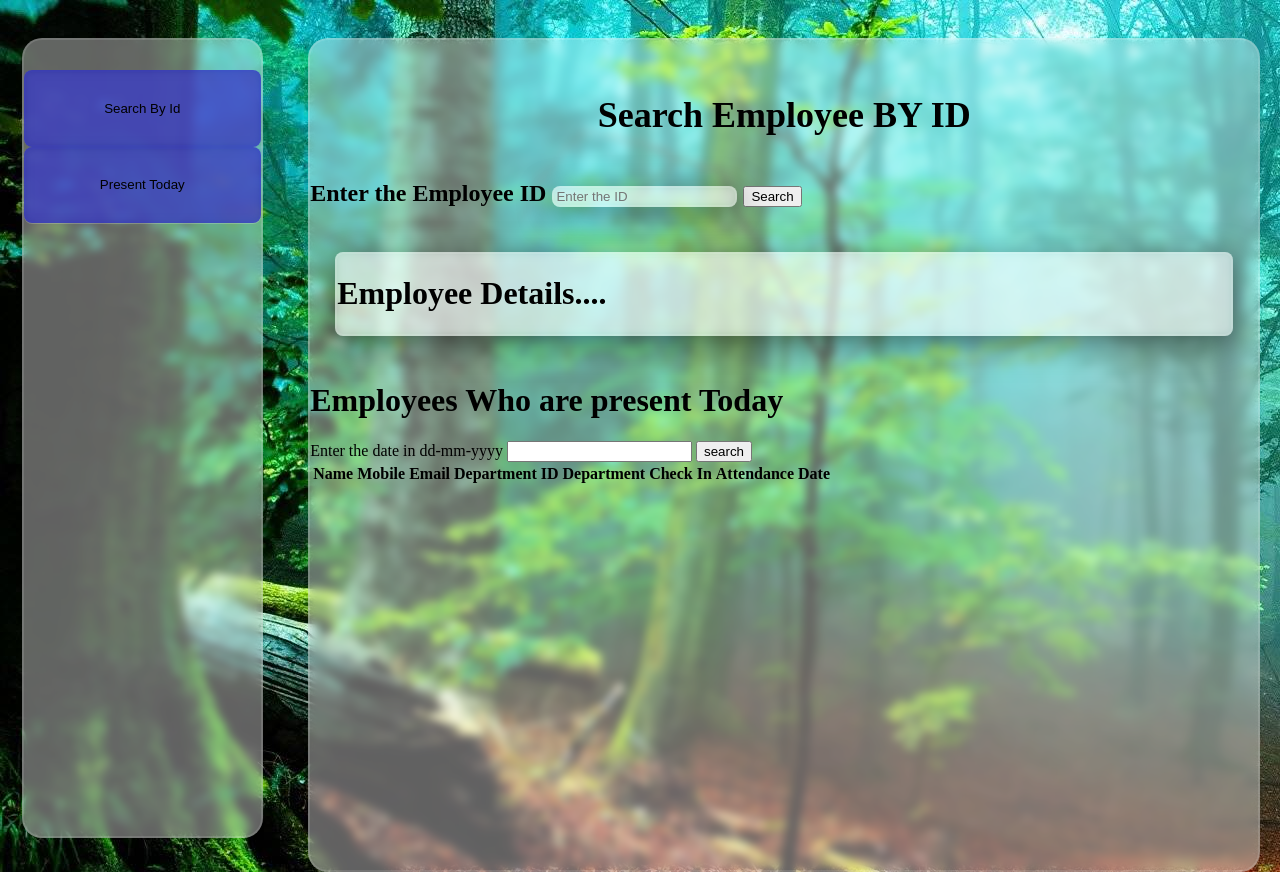
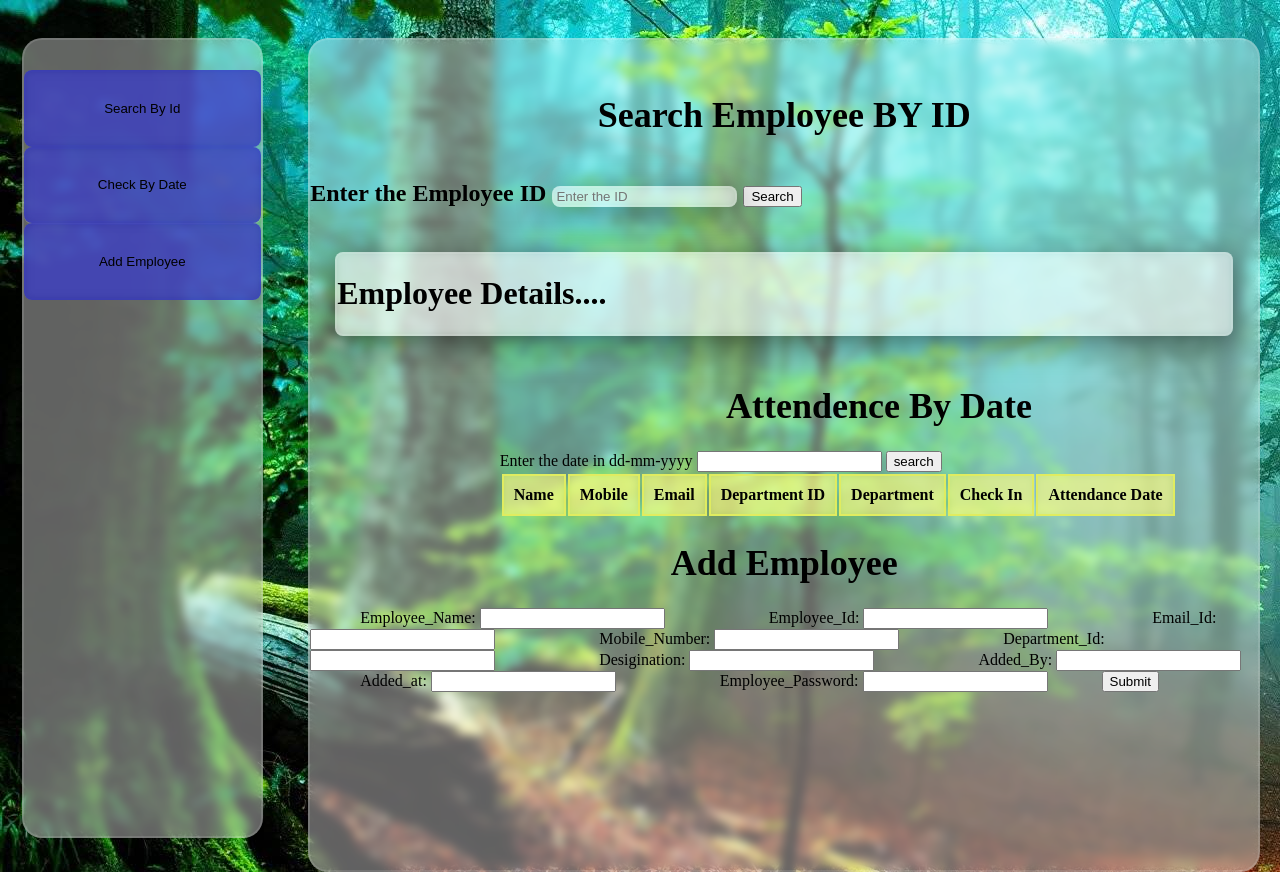
Before and after one commit to ananthakrishnan40/AttendanceManagementSystem, a FastAPI app: page /admin/dashboard in a window 1280 px wide. Run offline with FastAPI, Linux system fonts and the light colour scheme; lists and menus that the app fills with data are empty.

Commit message:
add Add Employee

```diff
--- a/admin.py
+++ b/admin.py
@@ -95,3 +95,22 @@ async def presenttoday(datedata:datevalidation,db:db_dependency):
         return {
             'sucess':False
         }
+
+class adduserValidation(BaseModel):
+    Employee_Id : int
+    Employee_Name :str
+    Email_Id:str
+    Mobile_Number:str
+    Department_Id:int
+    Desigination:str
+    Added_By:str
+    Added_at:str
+    Employee_Password:str
+
+@router.post('/dashboard/add_Employee')
+async def addEmployee(data : adduserValidation,db:db_dependency):
+    print("Connection Database")
+    print(data)
+    db.execute(text("insert into employee(Employee_Id,Employee_Name,Email_Id,Mobile_Number,Department_Id,Desigination,Added_By,Added_at,Employee_Password,Status) values(:Employee_Id,:Employee_Name,:Email_Id,:Mobile_Number,:Department_Id,:Desigination,:Added_By,curdate(),:Employee_Password,:Status);"),data.model_dump())
+    db.commit()
+    return {'sucess': True}
--- a/main.py
+++ b/main.py
@@ -46,22 +46,3 @@ class AddUserValidation(BaseModel):
 
 
 db_dependency = Annotated[Session,Depends(get_db)]
-
-
-@app.post('/add_Employee')
-async def addEmployee(db:db_dependency):
-    print("Connection Database")
-    data = {
-        'Employee_Id' : 3,
-        'Employee_Name' :'Appu',
-        'Email_Id' :'appu@gmail.com',
-        'Mobile_Number':'7994095129',
-        'Department_Id':5,
-        'Desigination':'DEV',
-        'Added_By':1,
-        'Employee_Password':'123',
-        'Status':'ACTIVE'
-        }
-    db.execute(text("insert into employee(Employee_Id,Employee_Name,Email_Id,Mobile_Number,Department_Id,Desigination,Added_By,Added_at,Employee_Password,Status) values(:Employee_Id,:Employee_Name,:Email_Id,:Mobile_Number,:Department_Id,:Desigination,:Added_By,curdate(),:Employee_Password,:Status);"),data)
-    db.commit()
-    return 'sucess'
--- a/templates/dashboard.html
+++ b/templates/dashboard.html
@@ -103,13 +103,39 @@
             margin-left: 20px;
             padding:20px;
         }
+        .alignH{
+            display:flex;
+            flex-direction: column;
+            gap: 20px;
+            flex-wrap: wrap;
+        }
+        #div3 label{
+            margin:50px;
+        }
+        .table td{
+            background-color: rgba(83, 18, 214, 0.545);
+            backdrop-filter: blur(5px);
+            padding:10px;
+            border: 2px solid rgb(35, 8, 213);
+        }
+        .table th{
+            background-color: rgba(253, 253, 78, 0.473);
+            backdrop-filter: blur(5px);
+            padding:10px;
+            border: 2px solid rgb(224, 236, 96);
+            margin:20px;
+        }
+        .table tr{
+            margin:20px;
+        }
     </style>
 </head>
 <body>
     <div class="left">
             <div class="optionsleft">
                 <button id="searchbyid" class="leftbutton">Search By Id</button>
-                <button id='presenttoday'class="leftbutton">Present Today</button>
+                <button id='presenttoday'class="leftbutton">Check By Date</button>
+                <button id='addEmployee'class="leftbutton">Add Employee</button>
             </div>
         </div>
     </div>
@@ -144,14 +170,19 @@
             <!-- div section one end -->
 
             <!-- div2 begins -->
-             <div id="presenttoday_display" name="display">
-                <h1>Employees Who are present Today</h1>
+             <div id="presenttoday_display" style="margin-left:20%;" name="display">
+
+                <div class="center headding">
+                        <h1>Attendence By Date</h1>
+                    </div>
+
+
                 <label for="checkDate">
                     Enter the date in dd-mm-yyyy
                     <input type="text" id="checkDate">
                     <button id="searchbydate">search</button>
                 </label>
-                    <table>
+                    <table class="table">
                         <thead>
                             <tr>
                                 <th>Name</th>
@@ -171,6 +202,105 @@
 
              <!-- div 2 ends here -->
 
+             <!-- div 3 begins -->
+
+             <div id="div3" name="display">
+
+                <div class="center headding">
+                    <h1>Add Employee</h1>
+                </div>
+
+                        <!-- Employee_Id
+                        Employee_Name
+                        Email_Id
+                        Mobile_Number
+                        Department_Id
+
+                        Desigination
+
+                        Added_By
+
+                        Added_at
+
+                        Employee_Password
+                        Status -->
+
+
+
+
+
+
+                    <div class="alignH">
+                        <form id="addEmployeeform">
+                            <label for="Employee_Name">
+                                Employee_Name:
+                                <input type="text" id="Employee_Name">
+                            </label>
+
+                            <label for="Employee_Id">
+                                Employee_Id:
+                                <input type="text" id="Employee_Id">
+                            </label>
+
+                            <label for="Email_Id">
+                                Email_Id:
+                                <input type="text" id="Email_Id">
+                            </label>
+
+                            <label for="Mobile_Number">
+                                Mobile_Number:
+                                <input type="text" id="Mobile_Number">
+                            </label>
+
+
+                            <label for="Department_Id">
+                                Department_Id:
+                                <input type="text" id="Department_Id">
+                            </label>
+
+
+                            <label for="Desigination">
+                                Desigination:
+                                <input type="text" id="Desigination">
+                            </label>
+
+
+                            <label for="Added_By">
+                                Added_By:
+                                <input type="text" id="Added_By">
+                            </label>
+
+                            <label for="Added_at">
+                                Added_at:
+                                <input type="text" id="Added_at">
+                            </label>
+
+
+                            <label for="Employee_Password">
+                                Employee_Password:
+                                <input type="text" id="Employee_Password">
+                            </label>
+
+                            <input type="submit" placeholder="Submit">
+
+                        </form>
+
+                    </div>
+
+
+
+             </div>
+
+
+
+
+
+
+
+
+
+             <!-- div 3 ends here -->
+
 
     </div>
 
--- a/templates/searchbyid.js
+++ b/templates/searchbyid.js
@@ -97,3 +97,66 @@ presenttoday.addEventListener('click',async ()=>{
 });
 
 //second button end
+
+//start of 3rd button
+// ==================== THIRD BUTTON - ADD EMPLOYEE ====================
+
+const addEmployee = document.getElementById('addEmployee');
+
+addEmployee.addEventListener('click', () => {
+
+    const DOM = document.getElementsByName('display');
+
+    for (let element of DOM) {
+        element.style.display = 'none';
+    }
+
+    const display = document.getElementById('div3');
+    display.style.display = '';
+});
+
+
+// Add Employee Form
+const addEmployeeForm = document.getElementById('addEmployeeform');
+
+addEmployeeForm.addEventListener('submit', async (event) => {
+
+    event.preventDefault();
+
+    // Automatically collect every input having a name=""
+    const formData = new FormData(addEmployeeForm);
+
+    // Convert FormData → normal JavaScript object
+    const employeeData = Object.fromEntries(formData);
+
+    console.log('Employee data:', employeeData);
+
+    try {
+
+        const response = await fetch('/admin/dashboard/add_Employee', {
+            method: 'POST',
+            headers: {
+                'Content-Type': 'application/json'
+            },
+            body: JSON.stringify(employeeData)
+        });
+
+        const result = await response.json();
+
+        console.log('Server response:', result);
+
+        if (result.sucess) {
+            alert('Employee added successfully!');
+            addEmployeeForm.reset();
+        }
+        else {
+            alert('Employee was not added.');
+        }
+
+    } catch (error) {
+
+        console.error('Error:', error);
+        alert('Something went wrong while adding employee.');
+
+    }
+});
```
Also changed, not shown: templates/log_in.html (+15 -3 lines).
